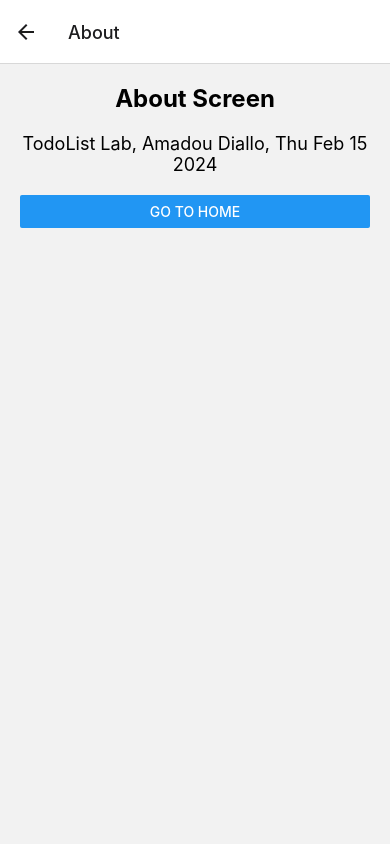
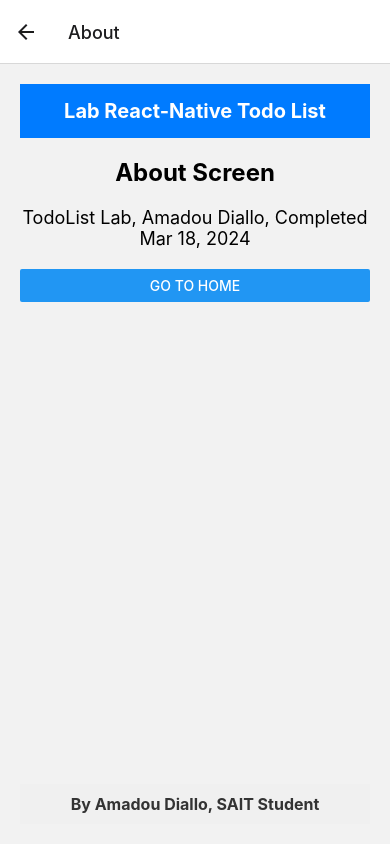
Before and after one commit to Amadou-D/LabTodoList, a React Native app: screen /About in a window 390 px wide. Built offline with nearby package versions, Linux system fonts and the light colour scheme.

Commit message:
small additions finishing up the main layout and header / footer

```diff
--- /dev/null
+++ b/src/components/Footer.tsx
@@ -0,0 +1,26 @@
+// Footer.jsx
+import React from 'react';
+import { View, Text, StyleSheet } from 'react-native';
+
+const Footer = () => {
+  return (
+    <View style={styles.footer}>
+      <Text style={styles.footerText}>By Amadou Diallo, SAIT Student</Text>
+    </View>
+  );
+};
+
+const styles = StyleSheet.create({
+  footer: {
+    backgroundColor: '#f0f0f0',
+    padding: 10,
+    alignItems: 'center',
+  },
+  footerText: {
+    fontSize: 16,
+    fontWeight: 'bold',
+    color: '#333',
+  },
+});
+
+export default Footer;
--- a/src/components/Header.tsx
+++ b/src/components/Header.tsx
@@ -0,0 +1,26 @@
+// Header.jsx
+import React from 'react';
+import { View, Text, StyleSheet } from 'react-native';
+
+const Header = () => {
+  return (
+    <View style={styles.header}>
+      <Text style={styles.headerText}>Lab React-Native Todo List</Text>
+    </View>
+  );
+};
+
+const styles = StyleSheet.create({
+  header: {
+    backgroundColor: '#007bff',
+    padding: 15,
+    alignItems: 'center',
+  },
+  headerText: {
+    fontSize: 20,
+    fontWeight: 'bold',
+    color: '#fff',
+  },
+});
+
+export default Header;
--- a/src/layouts/MainLayout.tsx
+++ b/src/layouts/MainLayout.tsx
@@ -1,5 +1,7 @@
 import React, { ReactNode } from 'react';
 import { View, StyleSheet } from 'react-native';
+import Header from '../components/Header';
+import Footer from '../components/Footer';
 
 interface MainLayoutProps {
   children: ReactNode;
@@ -8,7 +10,11 @@ interface MainLayoutProps {
 const MainLayout: React.FC<MainLayoutProps> = ({ children }) => {
   return (
     <View style={styles.container}>
-      {children}
+      <View style={styles.header}>
+      <Header />
+      </View>
+      <View style={styles.content}>{children}</View>
+      <Footer />
     </View>
   );
 };
@@ -18,6 +24,12 @@ const styles = StyleSheet.create({
     flex: 1,
     padding: 20,
   },
+  content: {
+    flex: 1,
+  },
+  header:{
+    marginBottom: 20,
+  }
 });
 
 export default MainLayout;
--- a/src/screens/AboutScreen.tsx
+++ b/src/screens/AboutScreen.tsx
@@ -10,7 +10,7 @@ const AboutScreen: React.FC<AboutScreenProps> = ({ navigation }) => {
   return (
     <MainLayout>
       <Text style={styles.title}>About Screen</Text>
-      <Text style={styles.description}>TodoList Lab, Amadou Diallo, {new Date().toDateString()}</Text>
+      <Text style={styles.description}>TodoList Lab, Amadou Diallo, Completed Mar 18, 2024</Text>
       <Button title="Go to Home" onPress={() => navigation.navigate('Home')} />
     </MainLayout>
   );
--- a/src/screens/HomeScreen.tsx
+++ b/src/screens/HomeScreen.tsx
@@ -29,10 +29,11 @@ const HomeScreen: React.FC<HomeScreenProps> = ({ tasks, addTask, navigation }) =
 
 const styles = StyleSheet.create({
   title: {
-    fontSize: 24,
+    fontSize: 30,
     fontWeight: 'bold',
     textAlign: 'center',
     marginBottom: 20,
+    color: 'black',
   },
   form: {
     marginBottom: 20,
```
